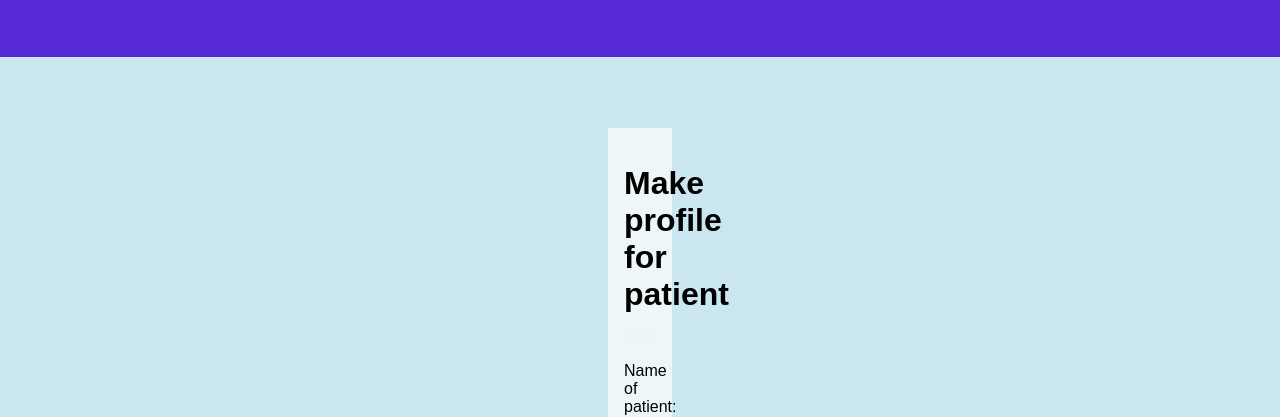
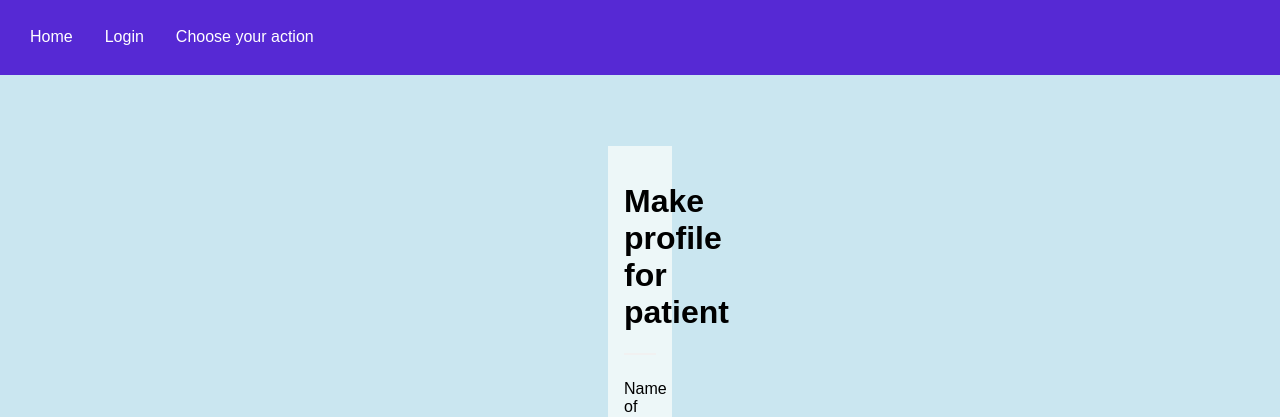
Before and after one commit to commando01000/project, a PHP site: page /regFP.php in a window 1280 px wide. Shown: the top 417 px of the page. Run offline with PHP 8.4, Linux system fonts and the light colour scheme.

Commit message:
Update regFP.php

```diff
--- a/regFP.php
+++ b/regFP.php
@@ -8,9 +8,9 @@
   <link rel="stylesheet" href="cssF.css">
 </head>
 <ul>
-    <li><a class="active" href="#home"></a></li>
-    <li><a href="#news">  </a></li>
-  <li><a href="#contact">  </a></li>
+  <li><a href="index">Home</a></li>
+  <li><a href="LoginFA">Login</a></li>
+  <li><a href="afterlogin">Choose your action</a></li>
   </ul>
 
 <form method="post" action="patient questions edit1.html">
```
